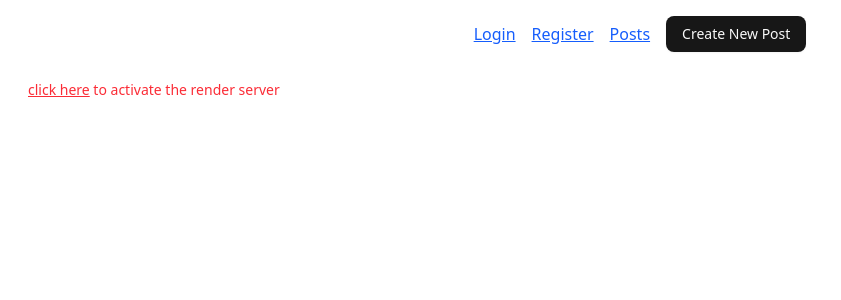
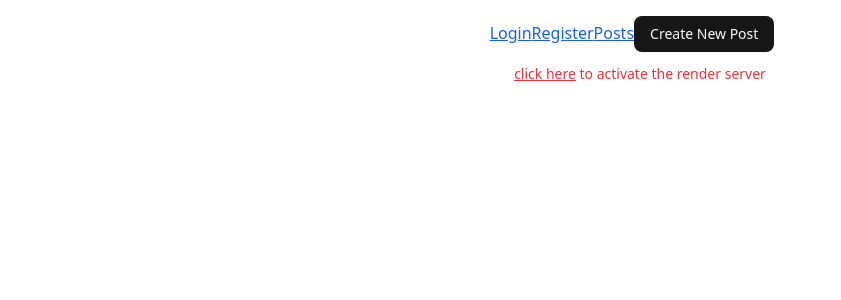
Before and after one commit to bharathkumaarr/blog, a React (Vite) app in the folder client/: page / in a window 1280 px wide. Shown: the top 300 px of the page, without its empty margins (0-841 px from the left). Built offline with nearby package versions, Linux system fonts and the light colour scheme.

Commit message:
activate render link message added

```diff
--- a/client/src/App.jsx
+++ b/client/src/App.jsx
@@ -18,8 +18,9 @@ function App() {
 
 
   return (
-    <div className="p-4 flex flex-col justify-center">
-      <nav className="mb-4 space-x-4 flex items-center justify-center">
+    <div className="p-4">
+      <nav className="mb-4 space-x-4 flex items-center justify-center flex-col">
+        <div>
           <Link to='/login' className="text-blue-600 underline">Login</Link>
           <Link to='/register' className="text-blue-600 underline">Register</Link>
           <Link to="/posts" className="text-blue-600 underline">Posts</Link>
@@ -27,8 +28,12 @@ function App() {
             <Button>Create New Post</Button>
           </Link>
 
+        </div>
+
+        <p className="text-sm text-red-500 m-3"><a href="https://blog-dk7n.onrender.com" target="_blank"><span className="underline">click here</span> to activate the render server</a></p>
+
       </nav>
-      <p className="text-sm text-red-500 m-3"><a href="https://blog-dk7n.onrender.com" target="_blank"><span className="underline">click here</span> to activate the render server</a></p>
+
       <Routes>
         <Route path="/login" element={<Login />} />
         <Route path="/register" element={<Register />} />
```
Lines whose indentation alone changed are shown as unchanged.
